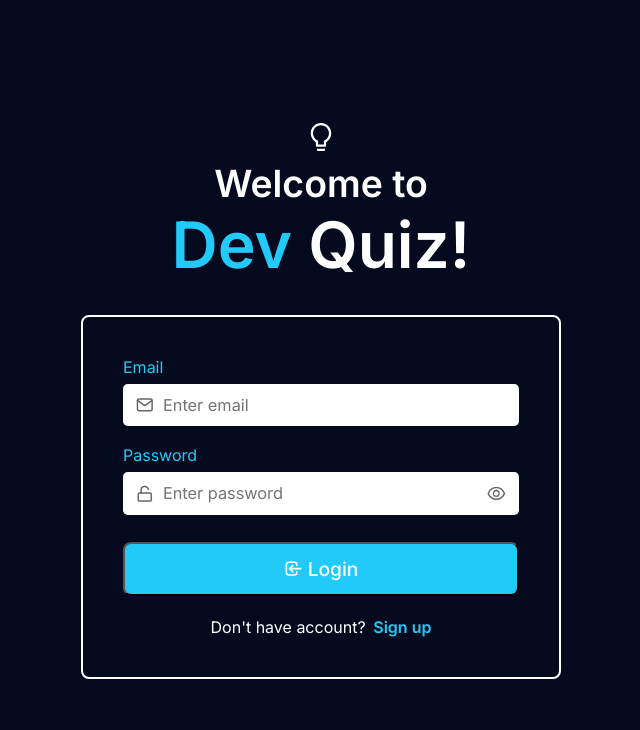
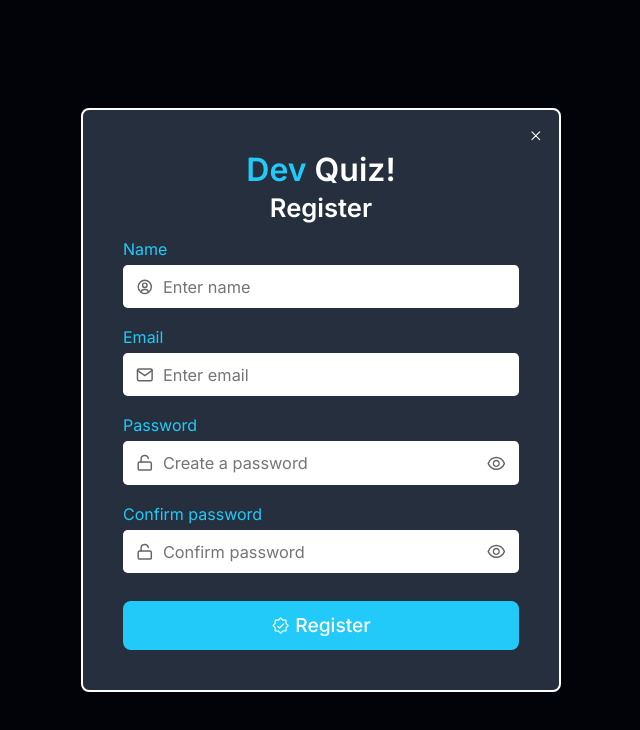
Before and after one commit to Gokul-Gopi/dev-quiz, a React (Vite) app: page / in a window 1280 px wide. Both pictures are taken after a click on the element "Sign up". Shown: the top 730 px of the page, without its empty margins (319-959 px from the left). Built offline with nearby package versions, Linux system fonts and the light colour scheme.

Commit message:
feat: signup form

```diff
--- a/src/components/Forms/Form.common.css
+++ b/src/components/Forms/Form.common.css
@@ -5,7 +5,22 @@ form {
   border: 2px solid white;
   padding: 2.5rem;
   border-radius: 0.5rem;
-  min-width: 30rem;
+  width: 30rem;
+}
+
+form h1 {
+  text-align: center;
+  margin-bottom: 0.2rem;
+}
+
+form h1 span {
+  color: var(--primary-color);
+}
+
+form h2 {
+  text-align: center;
+  margin-bottom: 1rem;
+  font-size: 1.6rem;
 }
 
 .form-btn {
@@ -29,10 +44,27 @@ form {
   cursor: pointer;
 }
 
+.register-form {
+  position: relative;
+  background-color: var(--modal-bg);
+}
+
+.close-icon {
+  position: absolute;
+  top: 3%;
+  right: 3%;
+  font-size: 1.1rem;
+  cursor: pointer;
+}
+
 @media screen and (max-width: 600px) {
   form {
-    min-width: 90%;
+    width: 90%;
     padding: 1rem;
     border: none;
   }
+
+  form h1 {
+    font-size: 1.4rem;
+  }
 }
--- a/src/components/Forms/LoginForm.tsx
+++ b/src/components/Forms/LoginForm.tsx
@@ -7,8 +7,10 @@ import { IconButton } from "../IconButton/IconButton";
 import { PasswordInput } from "../FormInputs/PasswordInput";
 import { ILogin } from "../../utils/types";
 import { emailRegex } from "../../utils/regex";
+import { ModalActions, useModal } from "../../context/ModalProvider";
 
 export const LoginForm = () => {
+  const { dispatch } = useModal();
   const {
     register,
     handleSubmit,
@@ -57,7 +59,10 @@ export const LoginForm = () => {
 
       <div className="form-footer">
         <span>
-          Don't have account? <strong>Sign up</strong>
+          Don't have account?{" "}
+          <strong onClick={() => dispatch({ type: ModalActions.openSignup })}>
+            Sign up
+          </strong>
         </span>
       </div>
     </form>
--- /dev/null
+++ b/src/components/Forms/RegsiterForm.tsx
@@ -0,0 +1,112 @@
+import { BiUserCircle } from "react-icons/bi";
+import { useForm } from "react-hook-form";
+import { FiMail, FiUnlock } from "react-icons/fi";
+import { emailRegex, passwordRegex } from "../../utils/regex";
+import { IRegisterUser } from "../../utils/types";
+import { PasswordInput } from "../FormInputs/PasswordInput";
+import { TextInput } from "../FormInputs/TextInput";
+import "./Form.common.css";
+import { IconButton } from "../IconButton/IconButton";
+import { VscVerified } from "react-icons/vsc";
+import { IoCloseOutline } from "react-icons/io5";
+
+interface IRegsiterForm {
+  closeForm: (e: React.MouseEvent) => void;
+}
+
+export const RegsiterForm = ({ closeForm }: IRegsiterForm) => {
+  const {
+    register,
+    handleSubmit,
+    watch,
+    formState: { errors },
+  } = useForm<IRegisterUser>();
+
+  const registerHandler = (data: IRegisterUser) => {
+    console.log(data);
+  };
+
+  return (
+    <form onSubmit={handleSubmit(registerHandler)} className="register-form">
+      <IoCloseOutline onClick={closeForm} className="close-icon" />
+      <h1>
+        <span>Dev</span> Quiz!
+      </h1>
+      <h2>Register</h2>
+      <TextInput
+        label="Name"
+        name="name"
+        placeholder="Enter name"
+        icon={<BiUserCircle className="input-icon" />}
+        rules={{
+          required: {
+            value: true,
+            message: "Name is required",
+          },
+          minLength: {
+            value: 2,
+            message: "Name should have atleast 2 characters",
+          },
+        }}
+        register={register}
+        errors={errors}
+      />
+      <TextInput
+        label="Email"
+        name="email"
+        placeholder="Enter email"
+        icon={<FiMail className="input-icon" />}
+        rules={{
+          required: {
+            value: true,
+            message: "Email is required",
+          },
+          pattern: {
+            value: emailRegex,
+            message: "Invalid email",
+          },
+        }}
+        register={register}
+        errors={errors}
+      />
+      <PasswordInput
+        label="Password"
+        name="password"
+        placeholder="Create a password"
+        icon={<FiUnlock className="input-icon" />}
+        rules={{
+          required: {
+            value: true,
+            message: "Password is requried",
+          },
+          pattern: {
+            value: passwordRegex,
+            message:
+              "Min 8 characters, must include atleast 1 number and 1 special character",
+          },
+        }}
+        register={register}
+        errors={errors}
+      />
+      <PasswordInput
+        label="Confirm password"
+        name="confirmPassword"
+        placeholder="Confirm password"
+        icon={<FiUnlock className="input-icon" />}
+        rules={{
+          required: {
+            value: true,
+            message: "Password is requried",
+          },
+          validate: {
+            value: (value: string) =>
+              value !== watch("password") ? "Password doesn't match" : null,
+          },
+        }}
+        register={register}
+        errors={errors}
+      />
+      <IconButton className="form-btn" icon={<VscVerified />} text="Register" />
+    </form>
+  );
+};
--- a/src/components/Modals/InstructionModal.tsx
+++ b/src/components/Modals/InstructionModal.tsx
@@ -15,12 +15,11 @@ export const InstructionModal = () => {
   const { dispatch } = useModal();
 
   const closeModal = (event: React.MouseEvent) => {
-    event.stopPropagation();
     dispatch({ type: ModalActions.openInstructions });
   };
 
   return (
-    <Modal closeModal={closeModal}>
+    <Modal>
       <div className="instruction-modal">
         <IoCloseOutline onClick={closeModal} className="close-btn" />
         <p>Instructions</p>
--- a/src/components/Modals/LogoutModal.tsx
+++ b/src/components/Modals/LogoutModal.tsx
@@ -7,14 +7,13 @@ export const LogoutModal = () => {
   const { dispatch } = useModal();
 
   const closeModal = (event: React.MouseEvent) => {
-    event.stopPropagation();
     dispatch({
       type: ModalActions.openLogout,
     });
   };
 
   return (
-    <Modal closeModal={closeModal}>
+    <Modal>
       <div className="logout-modal">
         <IoCloseOutline onClick={closeModal} className="close-btn" />
         <p>Are you sure you want to logout?</p>
--- a/src/components/Modals/Modal.tsx
+++ b/src/components/Modals/Modal.tsx
@@ -1,14 +1,9 @@
 import "./Modal.css";
 
 interface IModal {
-  closeModal: (e: React.MouseEvent) => void;
   children: JSX.Element;
 }
 
-export const Modal = ({ closeModal, children }: IModal) => {
-  return (
-    <div onClick={closeModal} className="custom-modal">
-      {children}
-    </div>
-  );
+export const Modal = ({ children }: IModal) => {
+  return <div className="custom-modal">{children}</div>;
 };
--- /dev/null
+++ b/src/components/Modals/RegsiterModal.tsx
@@ -0,0 +1,19 @@
+import { ModalActions, useModal } from "../../context/ModalProvider";
+import { Modal } from "./Modal";
+import { RegsiterForm } from "../Forms/RegsiterForm";
+
+export const RegisterModal = () => {
+  const { dispatch } = useModal();
+
+  const closeModal = (event: React.MouseEvent) => {
+    dispatch({
+      type: ModalActions.openSignup,
+    });
+  };
+
+  return (
+    <Modal>
+      <RegsiterForm closeForm={closeModal} />
+    </Modal>
+  );
+};
--- a/src/context/ModalProvider.tsx
+++ b/src/context/ModalProvider.tsx
@@ -4,6 +4,7 @@ import { IModalAction, IModalProvider, IModalState } from "../utils/types";
 const initialState = {
   logout: false,
   instructions: false,
+  signup: false,
 };
 
 const ModalContext = createContext<{
@@ -21,6 +22,9 @@ const reducer = (state: IModalState, action: IModalAction): IModalState => {
 
     case "openInstructionsModal":
       return { ...state, instructions: !state.instructions };
+
+    case "openSignupModal":
+      return { ...state, signup: !state.signup };
 
     default:
       return { ...state };
@@ -40,6 +44,7 @@ const ModalProvider = ({ children }: IModalProvider) => {
 enum ModalActions {
   openLogout = "openLogoutModal",
   openInstructions = "openInstructionsModal",
+  openSignup = "openSignupModal",
 }
 
 const useModal = () => useContext(ModalContext);
--- a/src/index.css
+++ b/src/index.css
@@ -28,4 +28,5 @@ a {
 
 button {
   cursor: pointer;
+  border: none;
 }
--- a/src/pages/LandingPage/LandingPage.tsx
+++ b/src/pages/LandingPage/LandingPage.tsx
@@ -1,8 +1,12 @@
 import "./LandingPage.css";
 import { AiOutlineBulb } from "react-icons/ai";
 import { LoginForm } from "../../components/Forms/LoginForm";
+import { useModal } from "../../context/ModalProvider";
+import { RegisterModal } from "../../components/Modals/RegsiterModal";
 
 export const LandingPage = () => {
+  const { state } = useModal();
+  // console.log(state.signup);
   return (
     <div className="landing-page">
       <div className="headings">
@@ -13,6 +17,7 @@ export const LandingPage = () => {
         </h1>
       </div>
       <LoginForm />
+      {state.signup && <RegisterModal />}
     </div>
   );
 };
```
Also changed, not shown: src/utils/types.ts (+12 -1 lines).
